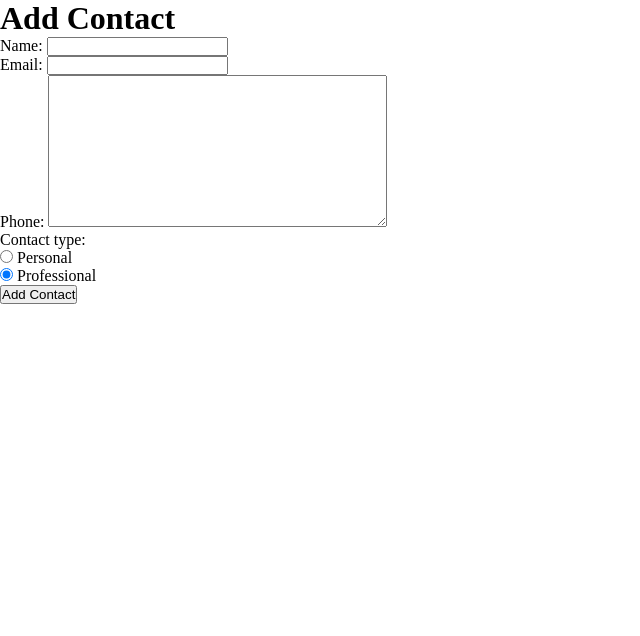
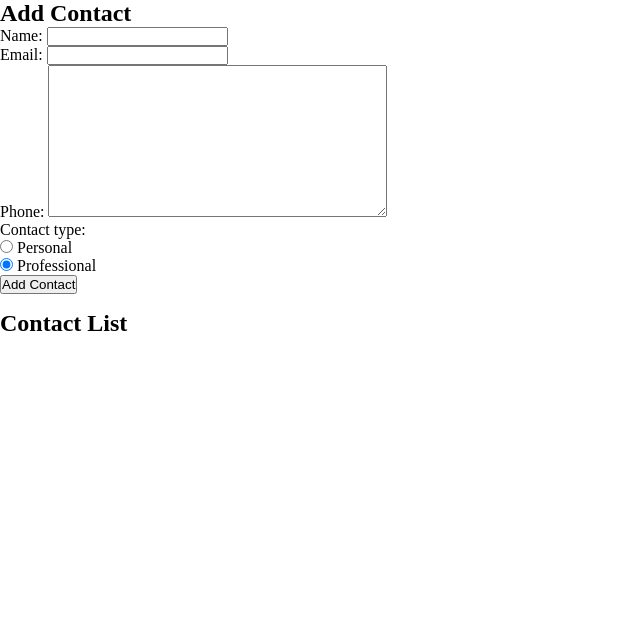
Before and after one commit to aemann2/contact_keeper, a Django app: page / in a window 1280 px wide. Shown: the part 34-670 px from the top of the page, without its empty margins (0-640 px from the left). Run offline with Django 4.2, Linux system fonts and the light colour scheme; the visitor is signed in with stand-in values (Sample User, id 1); data that the repository does not hold is empty.

Commit message:
added contacts list

```diff
--- a/contact_keeper/views.py
+++ b/contact_keeper/views.py
@@ -7,6 +7,7 @@ from django.contrib.auth.views import LoginView
 from django.contrib.auth.decorators import login_required
 from django.views.generic.base import TemplateView
 from django.views.generic import CreateView
+from .models import Contact
 from .forms import ContactForm
 
 
@@ -22,7 +23,8 @@ def home(request):
             form = ContactForm()
     else:
         form = ContactForm()
-    context = {"contact_form": form}
+    all_contacts = Contact.objects.filter(owner=request.user)
+    context = {"contact_form": form, "contacts": all_contacts}
     return render(request, "home.html", context)
 
 
--- a/static/style.css
+++ b/static/style.css
@@ -42,6 +42,19 @@ nav {
   display: inline;
 }
 
+.contacts {
+	margin-top: 1rem;
+}
+
+.contact_cards {
+	height: 300px;
+	overflow: scroll;
+}
+
+.contact_card {
+	margin-top: 1rem;
+}
+
 .phone-field-ext, #id_phone_1 {
 	display: none;
 }
--- a/templates/home.html
+++ b/templates/home.html
@@ -2,13 +2,31 @@
 {% load static %}
 
 {% block content %}
-<div>
-<h1>Add Contact</h1>
-<form action='/' method='post'>
-	{% csrf_token %}
-{{ contact_form.as_p }}
-<button type="submit" class="submit_btn btn label-success">Add Contact</button>
-</form>
+<div class='add_contact'>
+	<h2>Add Contact</h2>
+	<form action='/' method='post'>
+		{% csrf_token %}
+	{{ contact_form.as_p }}
+	<button type="submit" class="submit_btn btn label-success">Add Contact</button>
+	</form>
+</div>
+
+<div class='contacts'>
+	<h2>Contact List</h2>
+		<div class='contact_cards'>
+			{% for contact in contacts  %}
+				<div class='contact_card'>
+					<ul class='contact_list'>
+						<li class='contact contact__name'>{{contact.name}}</li>
+						<li class='contact contact__email'>{{contact.email}}</li>
+						<li class='contact contact__phone'>{{contact.phone}}</li>
+						<li class='contact contact__type'>{{contact.contact_type}}</li>
+						<button class='contact__button contact__button--edit'>Edit</button>
+						<button class='contact__button contact__button--delete'>Delete</button>
+					</ul>
+				</div>
+			{% endfor %}
+	</div>
 </div>
 
 <script>
```
